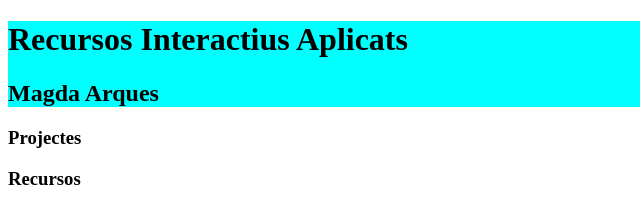
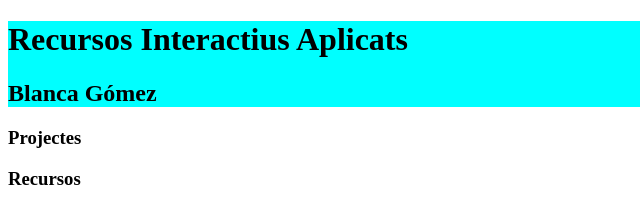
Before and after one commit to blancagm97/RIA, a plain HTML site: page index.html in a window 1280 px wide. Shown: the top 205 px of the page, 0-640 px from the left. Drawn offline with Linux system fonts and the light colour scheme.

Commit message:
Update index.html

```diff
--- a/index.html
+++ b/index.html
@@ -10,7 +10,7 @@
 <body>
     <header>
         <h1 >Recursos Interactius Aplicats</h1>
-        <h2>Magda Arques</h2>
+        <h2>Blanca Gómez</h2>
         <style type="text/css">
             header,footer {
                 background: aqua;
```
